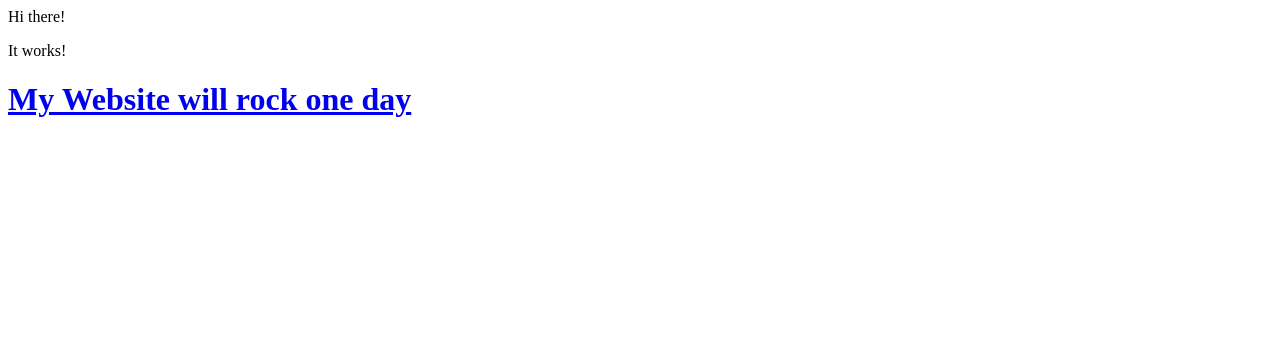
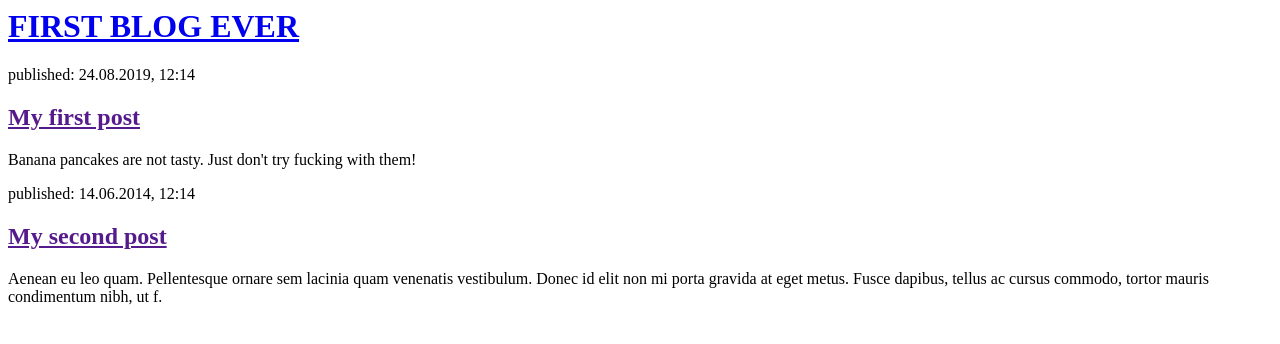
Before and after one commit to lophybeats/my-first-blog, a Django app: page / in a window 1280 px wide. Shown: the top 344 px of the page. Run offline with Django 3.2, Linux system fonts and the light colour scheme.

Commit message:
some msg

```diff
--- a/blog/templates/blog/post_list.html
+++ b/blog/templates/blog/post_list.html
@@ -1,9 +1,22 @@
 <html>
-<body>
-    <p>Hi there!</p>
-    <p>It works!</p>
-</body>
-<div>
-	<h1><a href ="/">My Website will rock one day</h1>
-</div>
+    <head>
+        <title>HelloWorld</title>
+    </head>
+    <body>
+        <div>
+            <h1><a href="/">FIRST BLOG EVER</a></h1>
+        </div>
+
+        <div>
+            <p>published: 24.08.2019, 12:14</p>
+            <h2><a href="">My first post</a></h2>
+            <p>Banana pancakes are not tasty. Just don't try fucking with them!</p>
+        </div>
+
+        <div>
+            <p>published: 14.06.2014, 12:14</p>
+            <h2><a href="">My second post</a></h2>
+            <p>Aenean eu leo quam. Pellentesque ornare sem lacinia quam venenatis vestibulum. Donec id elit non mi porta gravida at eget metus. Fusce dapibus, tellus ac cursus commodo, tortor mauris condimentum nibh, ut f.</p>
+        </div>
+    </body>
 </html>
```
